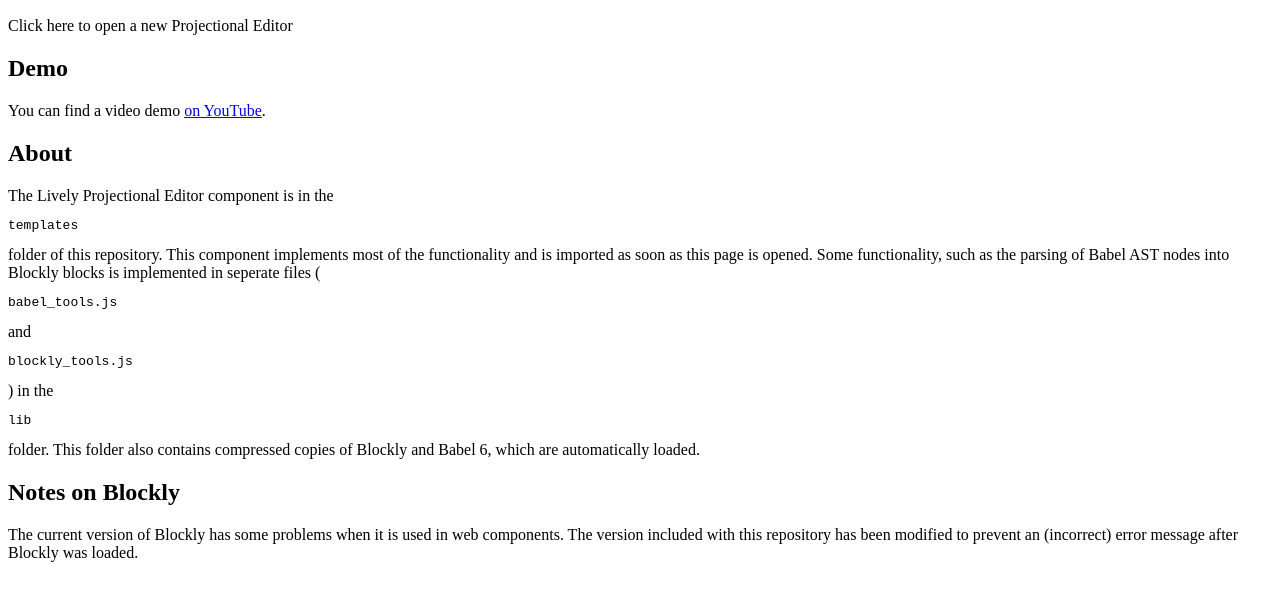
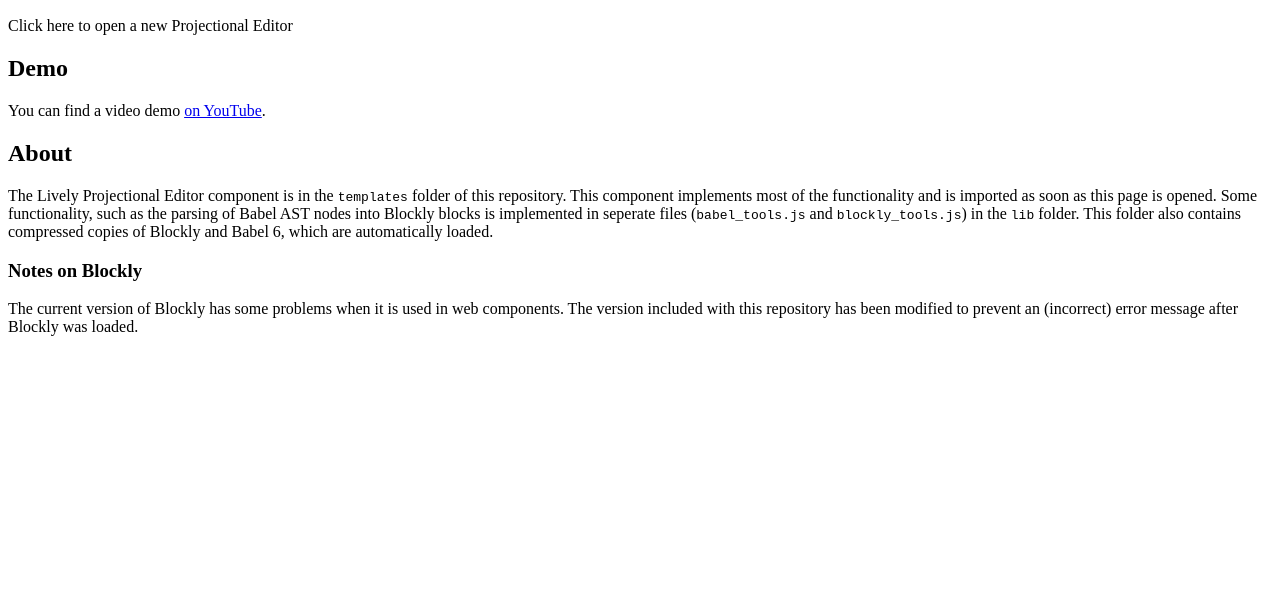
Before and after one commit to LivelyKernel/lively4-projectional-editor, a website: page index.html in a window 1280 px wide. Shown: the part 96-696 px from the top of the page. Drawn offline with Linux system fonts and the light colour scheme.

Commit message:
Fixed code formatting in index.html
SQUASHED: AUTO-COMMIT-index.html,

```diff
--- a/index.html
+++ b/index.html
@@ -13,10 +13,10 @@ You can find a video demo <a href="https://youtu.be/c0T0ajQehLY">on YouTube</a>.
 
 <h2>About</h2>
 
-The Lively Projectional Editor component is in the <pre>templates</pre> folder of this repository. This component implements most of the functionality and is imported as soon as this page is opened.
+The Lively Projectional Editor component is in the <code>templates</code> folder of this repository. This component implements most of the functionality and is imported as soon as this page is opened.
 
-Some functionality, such as the parsing of Babel AST nodes into Blockly blocks is implemented in seperate files (<pre>babel_tools.js</pre> and <pre>blockly_tools.js</pre>) in the <pre>lib</pre> folder. This folder also contains compressed copies of Blockly and Babel 6, which are automatically loaded.
+Some functionality, such as the parsing of Babel AST nodes into Blockly blocks is implemented in seperate files (<code>babel_tools.js</code> and <code>blockly_tools.js</code>) in the <code>lib</code> folder. This folder also contains compressed copies of Blockly and Babel 6, which are automatically loaded.
 
-<h2>Notes on Blockly</h2>
+<h3>Notes on Blockly</h3>
 
 The current version of Blockly has some problems when it is used in web components. The version included with this repository has been modified to prevent an (incorrect) error message after Blockly was loaded.
```
